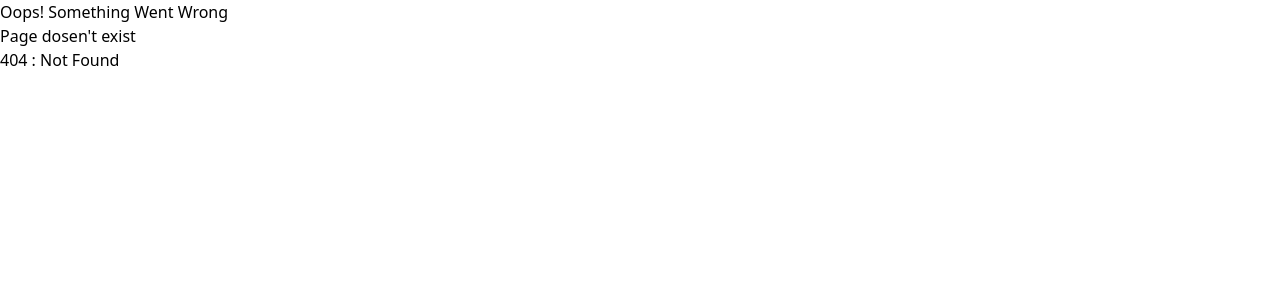
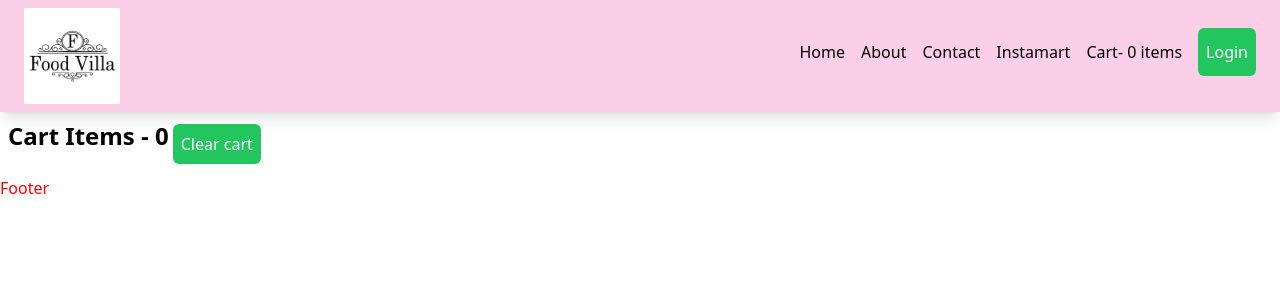
Before and after one commit to heyRahull/nr-react, a React (Vite) app: page /cart in a window 1280 px wide. Before the commit this address had no page. Shown: the top 300 px of the page. Built offline with nearby package versions, Linux system fonts and the light colour scheme.

Commit message:
session13 code

```diff
--- a/package.json
+++ b/package.json
@@ -18,8 +18,10 @@
     "tailwindcss": "^3.4.1"
   },
   "dependencies": {
+    "@reduxjs/toolkit": "^2.2.1",
     "react": "^18.2.0",
     "react-dom": "^18.2.0",
+    "react-redux": "^9.1.0",
     "react-router-dom": "^6.22.2"
   }
 }
--- a/src/components/Body.js
+++ b/src/components/Body.js
@@ -24,8 +24,6 @@ const Body = () => {
 
   // not render component (Early return)
   if (!allRestaurants) return null;
-  // if (filterRestaurants?.length === 0)
-  //   return <h1>No Restraunt match your Filter!!</h1>;
 
   return allRestaurants.length == 0 ? (
     <Shimmer />
--- /dev/null
+++ b/src/components/Cart.js
@@ -0,0 +1,35 @@
+import { useDispatch, useSelector } from "react-redux";
+import FoodItem from "./FoodItem";
+import { clearCart } from "../utils/cartSlice";
+
+const Cart = () => {
+  const cardItems = useSelector((store) => store.cart.items);
+  const dispatch = useDispatch();
+  const handleClearCart = () => {
+    dispatch(clearCart());
+  };
+  return (
+    <>
+      <div>
+        <div className="flex p-1 m-1">
+          <h1 className="text-2xl font-bold">
+            Cart Items - {cardItems.length}
+          </h1>
+          <button
+            onClick={() => handleClearCart()}
+            className="p-2 m-1 bg-green-500 text-white rounded-md hover:bg-gray-400"
+          >
+            Clear cart
+          </button>
+        </div>
+        <div className="flex flex-wrap bg-pink-100">
+          {cardItems.map((cardItem, index) => {
+            return <FoodItem {...cardItem} key={index} />;
+          })}
+        </div>
+      </div>
+    </>
+  );
+};
+
+export default Cart;
--- /dev/null
+++ b/src/components/FoodItem.js
@@ -0,0 +1,18 @@
+import { IMG_CDN_URL } from "../constants";
+
+const FoodItem = ({ name, description, imageId, price, id }) => {
+  return (
+    <div className="w-52 p-3 m-3 shadow-lg bg-slate-50 hover:bg-slate-200">
+      <img
+        src={IMG_CDN_URL + imageId}
+        alt="BurgerKing image"
+        className="h-40 w-[100%]"
+      />
+      <h2 className="font-bold text-lg">{name}</h2>
+      <h3>{description}</h3>
+      <h4>Rupees : {price / 100}</h4>
+    </div>
+  );
+};
+
+export default FoodItem;
--- a/src/components/Header.js
+++ b/src/components/Header.js
@@ -1,6 +1,7 @@
 import { useState } from "react";
 import Logo from "../assets/food_villa_logo.png";
 import { Link } from "react-router-dom";
+import { useSelector } from "react-redux";
 
 const Title = () => {
   return (
@@ -12,26 +13,28 @@ const Title = () => {
 
 const Header = () => {
   const [isLoggedIn, setIsLoggedIn] = useState(false);
+  const cartItems = useSelector((store) => store.cart.items);
+  console.log(cartItems);
   return (
     <div className="flex justify-between px-4 bg-pink-200 shadow-lg ">
       <Title />
       <div className="flex">
         <ul className="flex py-10">
-          <li className="px-2">
-            <Link to="/">Home</Link>
-          </li>
-          <li className="px-2">
-            <Link to="/about">About</Link>{" "}
-          </li>
-          <li className="px-2">
-            <Link to="/contact">Contact</Link>
-          </li>
-          <li className="px-2">
-            <Link to="/">Cart</Link>
-          </li>
-          <li className="px-2">
-            <Link to="/instamart">Instamart</Link>
-          </li>
+          <Link to="/">
+            <li className="px-2">Home</li>
+          </Link>
+          <Link to="/about">
+            <li className="px-2">About </li>
+          </Link>
+          <Link to="/contact">
+            <li className="px-2">Contact</li>
+          </Link>
+          <Link to="/instamart">
+            <li className="px-2">Instamart</li>
+          </Link>
+          <Link to="/cart">
+            <li className="px-2">Cart- {cartItems.length} items</li>
+          </Link>
         </ul>
         {isLoggedIn ? (
           <button
--- a/src/components/RestMenu.js
+++ b/src/components/RestMenu.js
@@ -3,21 +3,30 @@ import { useEffect, useState } from "react";
 import { IMG_CDN_URL } from "../constants";
 import Shimmer from "./Shimmer";
 import useRestaurantMenu from "../utils/useRestaurantMenu";
+import { addItem } from "../utils/cartSlice";
+import { useDispatch } from "react-redux";
 
 const RestMenu = () => {
   const resId = useParams().id;
   const restaurantInfo = useRestaurantMenu(resId);
+  const dispatch = useDispatch();
+
+  const addFoodItem = (item) => {
+    dispatch(addItem(item));
+  };
 
   return !restaurantInfo ? (
     <Shimmer />
   ) : (
     <>
       <h2>Id : {restaurantInfo?.data?.cards[0]?.card?.card?.info?.id}</h2>
+      <div className="flex">
         <div>
           <img
             src={
               IMG_CDN_URL +
-            restaurantInfo?.data?.cards[0]?.card?.card?.info?.cloudinaryImageId
+              restaurantInfo?.data?.cards[0]?.card?.card?.info
+                ?.cloudinaryImageId
             }
             alt="restaurant image"
           />
@@ -28,14 +37,25 @@ const RestMenu = () => {
             {restaurantInfo?.data?.cards[0]?.card?.card?.info?.avgRating} stars
           </h3>
         </div>
-      <div>
+
+        <div className="p-5">
+          <h1 className="text-2xl">Menu</h1>
           <ul>
             {restaurantInfo?.data?.cards[2]?.groupedCard?.cardGroupMap?.REGULAR?.cards[1]?.card?.card?.itemCards?.map(
               (item) => (
-              <li key={item.card.info.id}>{item.card.info.name}</li>
+                <li key={item.card.info.id}>
+                  {item.card.info.name}
+                  <button
+                    onClick={() => addFoodItem(item.card.info)}
+                    className="p-2 m-2 bg-green-500 text-white rounded-md hover:bg-gray-400"
+                  >
+                    Add
+                  </button>
+                </li>
               )
             )}
           </ul>
+        </div>
       </div>
     </>
   );
--- /dev/null
+++ b/src/utils/cartSlice.js
@@ -0,0 +1,22 @@
+import { createSlice } from "@reduxjs/toolkit";
+
+const cartSlice = createSlice({
+  name: "cart",
+  initialState: {
+    items: [],
+  },
+  reducers: {
+    addItem: (state, action) => {
+      state.items.push(action.payload);
+    },
+    removeItem: (state, action) => {
+      state.items.pop();
+    },
+    clearCart: (state, action) => {
+      state.items = [];
+    },
+  },
+});
+
+export const { addItem, removeItem, clearCart } = cartSlice.actions;
+export default cartSlice.reducer;
--- /dev/null
+++ b/src/utils/store.js
@@ -0,0 +1,10 @@
+import { configureStore } from "@reduxjs/toolkit";
+import cartSlice from "./cartSlice";
+
+const store = configureStore({
+  reducer: {
+    cart: cartSlice,
+  },
+});
+
+export default store;
```
Also changed, not shown: src/App.js (+9 -2 lines), 1 other file (tests, documents, lock files or other folders). Lines whose indentation alone changed are shown as unchanged.
